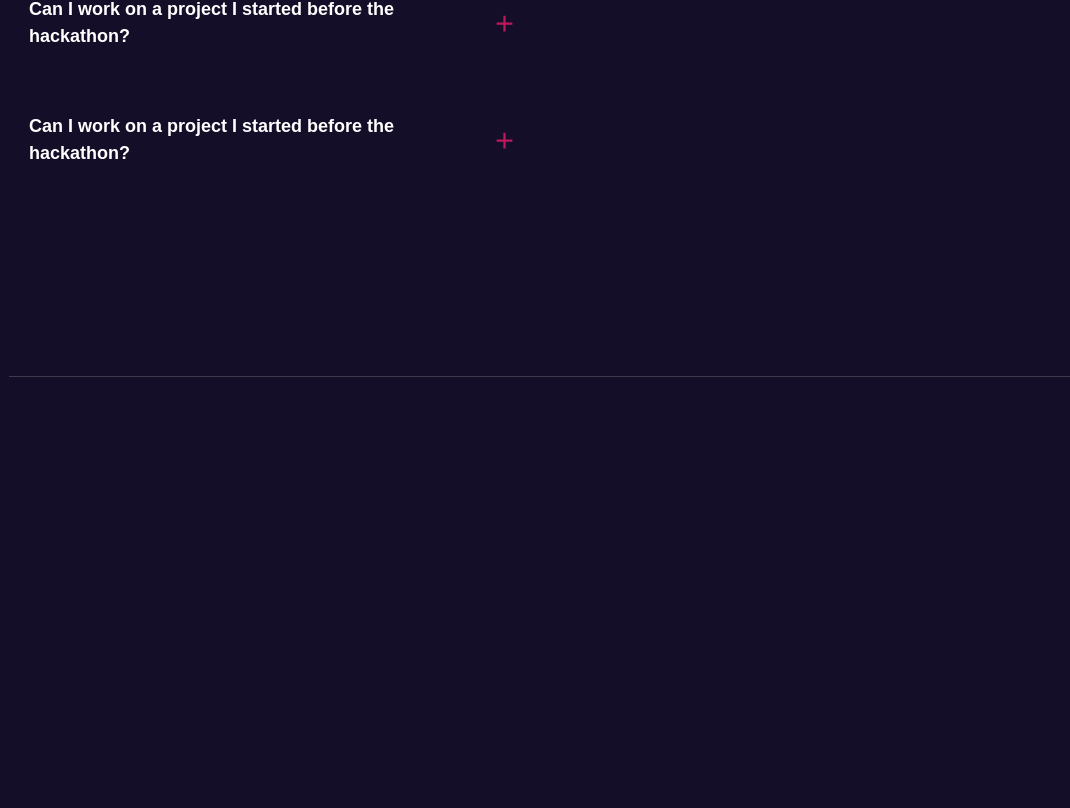
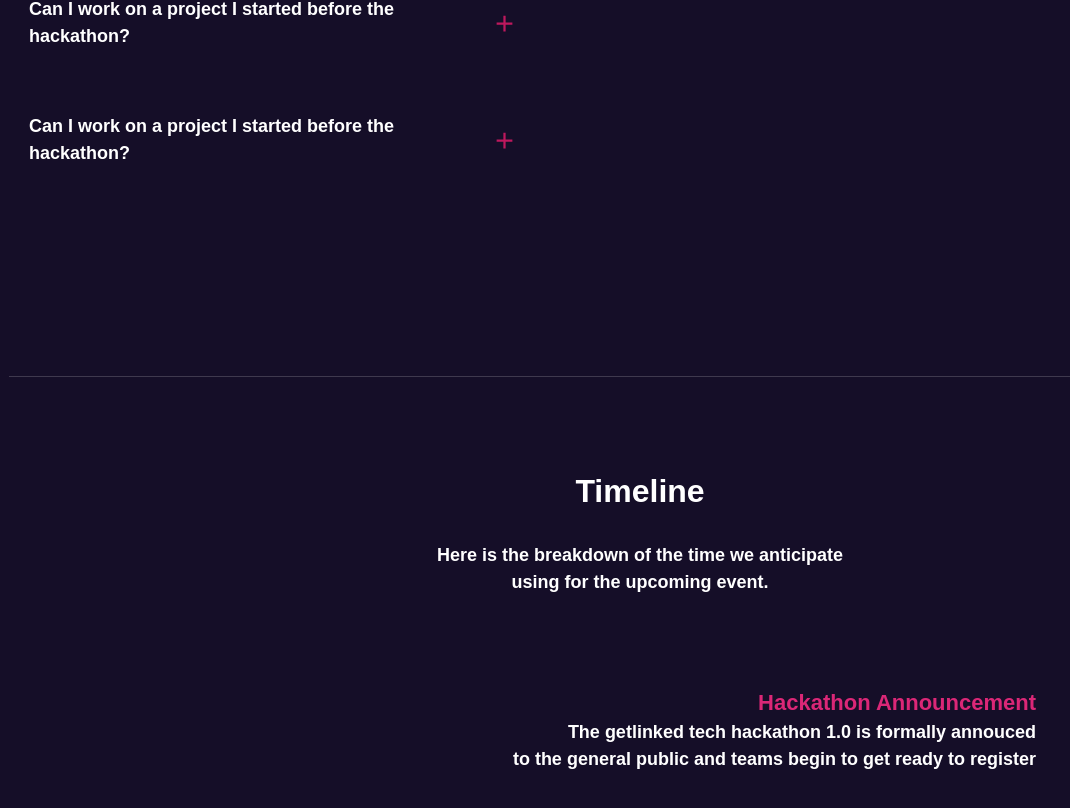
Before and after one commit to MichaelOwusu007/landingpage, a Next.js app: page / in a window 1280 px wide. Shown: the part 4071-4879 px from the top of the page, without its empty margins (0-1070 px from the left). Before the commit the page ends 4637 px from the top, so only its background shows below. Built offline with nearby package versions, Linux system fonts and the light colour scheme.

Commit message:
Landingpage

```diff
--- a/app/page.js
+++ b/app/page.js
@@ -335,6 +335,29 @@
       <img src='/img/line-1.png' />
       <section className='relative scroll-m-[150px] py-20  '>
         <div className='max-w-[1400px] mx-auto '>
+          <div className='text-center space-y-4 lg:space-y-6 '>
+            <h2 className=' text-[32px] font-bold '>Timeline</h2>
+            <p className=' px-6'>Here is the breakdown of the time we anticipate
+              <br className='hidden lg:block' />
+              using for the upcoming event.
+            </p>
+          </div>
+          <div className='py-2 lg:py-10 w-full mx-auto my-4 lg:my-6'>
+            <div className=' space-y-4 px-6 md:px-10 lgpx-4 '>
+              <div className=' xl:flex hidden lg:gap-6 xl:gap-20 items-end flex-row'>
+                <div className=' py-4 text-end flex-1'>
+                  <h3 className=' text-pink-600 font-bold text-[22px] '>Hackathon Announcement</h3>
+                  <p>The getlinked tech hackathon 1.0 is formally annouced
+                    <br className='hidden lg:block' />
+                    to the general public and teams begin to get ready to register
+                  </p>
+                </div>
+                <div className=' w-[100px] h-max gap-4 flex flex-col items-center justify-center'>
+
+                </div>
+              </div>
+            </div>
+          </div>
         </div>
       </section>
     </main>
```
